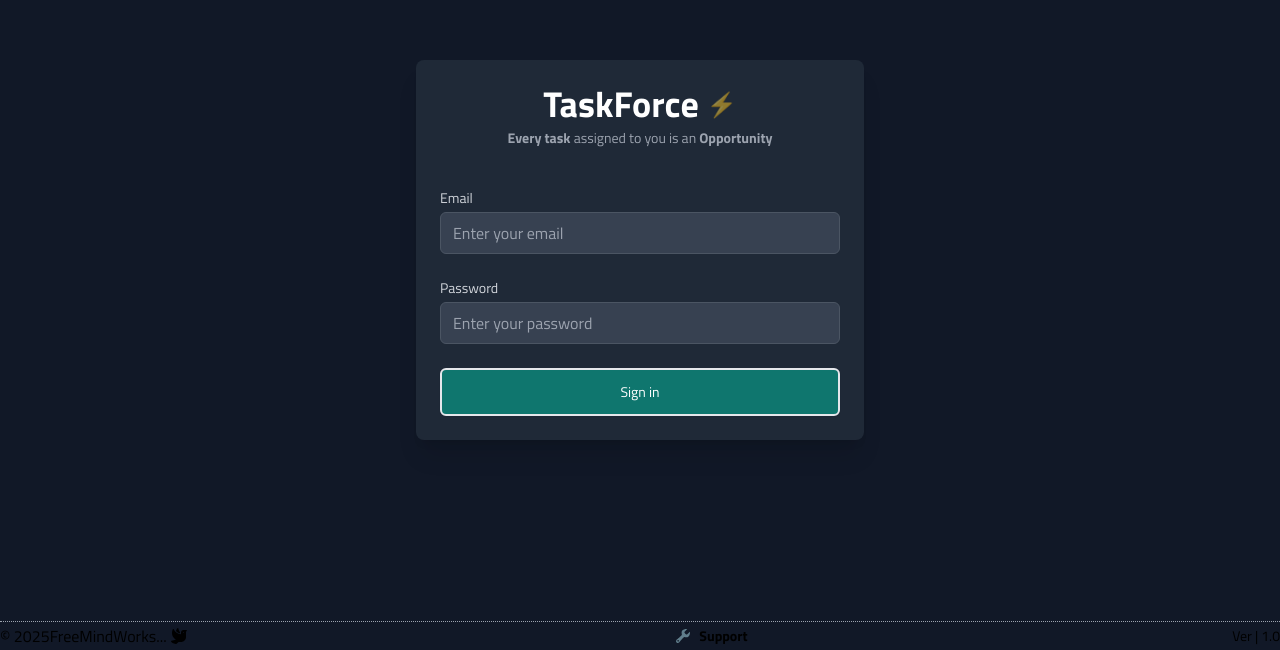
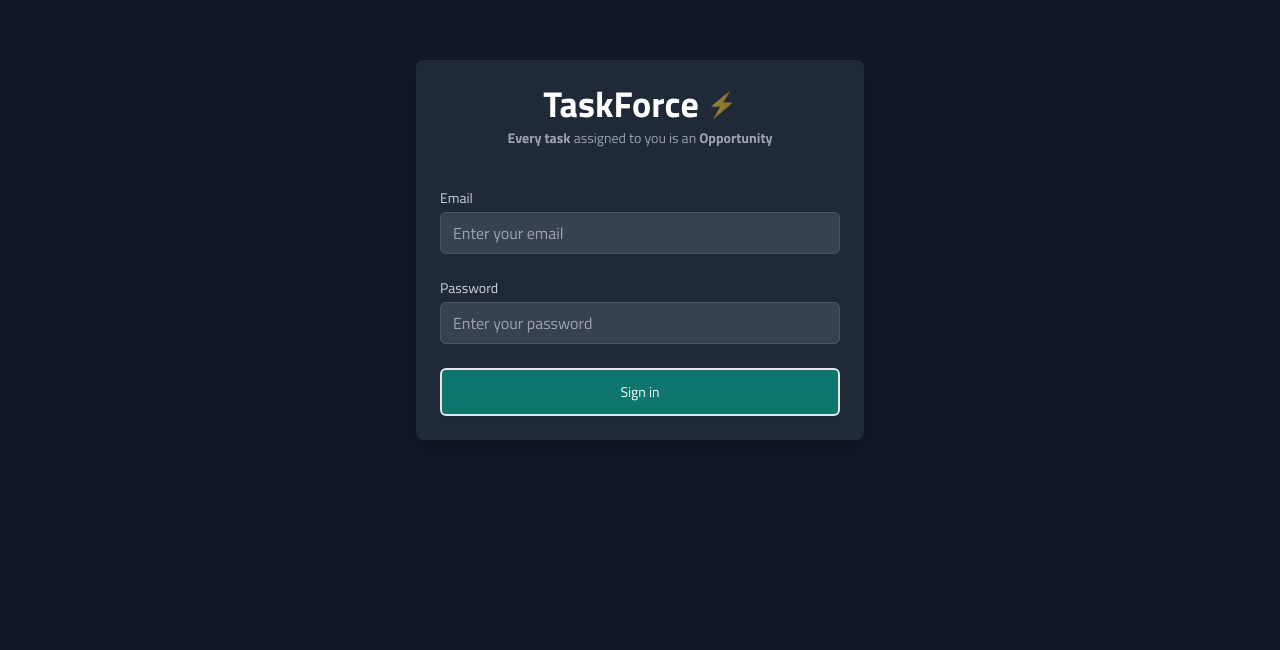
Before and after one commit to Git-Raga/TaskforceV1_IND, a React (Vite) app: page /login in a window 1280 px wide. Shown: the part 150-800 px from the top of the page. Built offline with nearby package versions, Linux system fonts and the light colour scheme; a web font is replaced by a local one.

Commit message:
footer removal

```diff
--- a/src/App.jsx
+++ b/src/App.jsx
@@ -86,7 +86,7 @@ function App() {
             }
           />
         </Routes>
-        <Footer /> {/* Render the Footer component */}
+
       </BrowserRouter>
     </AuthProvider>
   );
```
